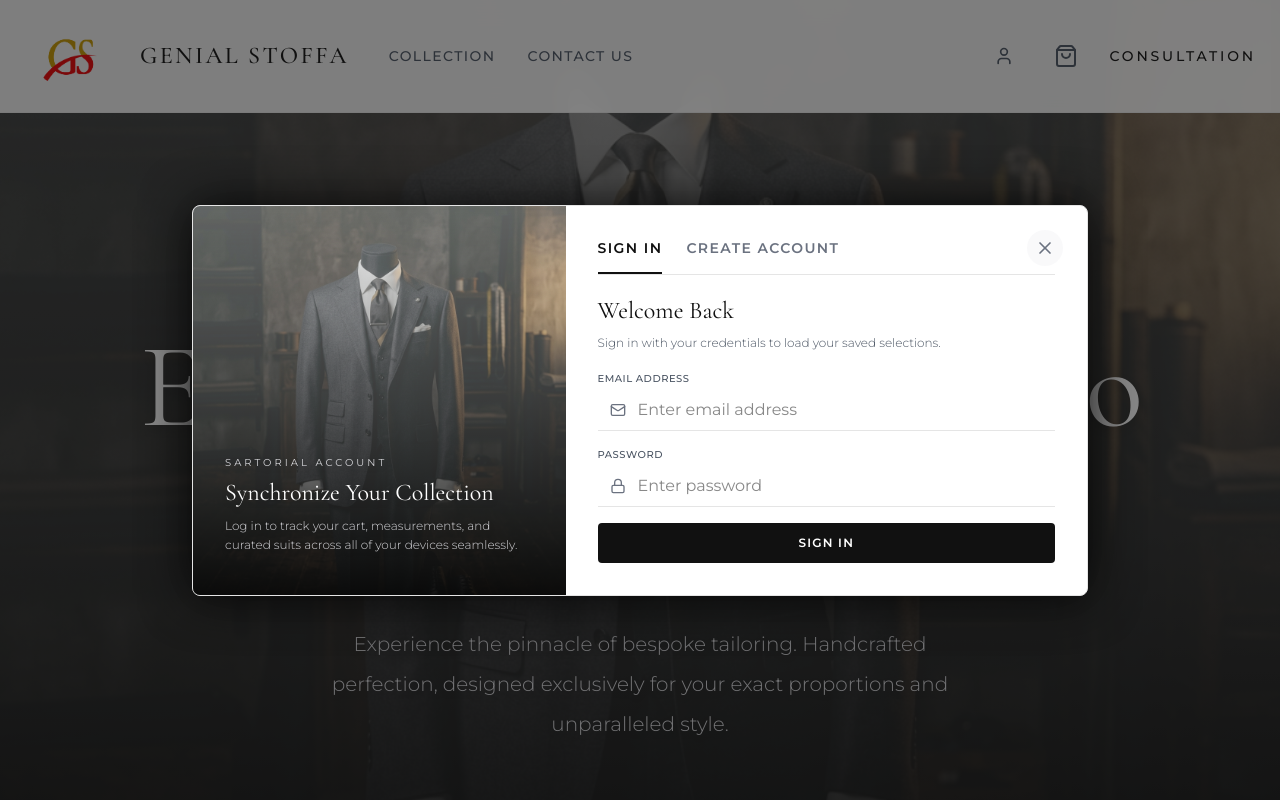
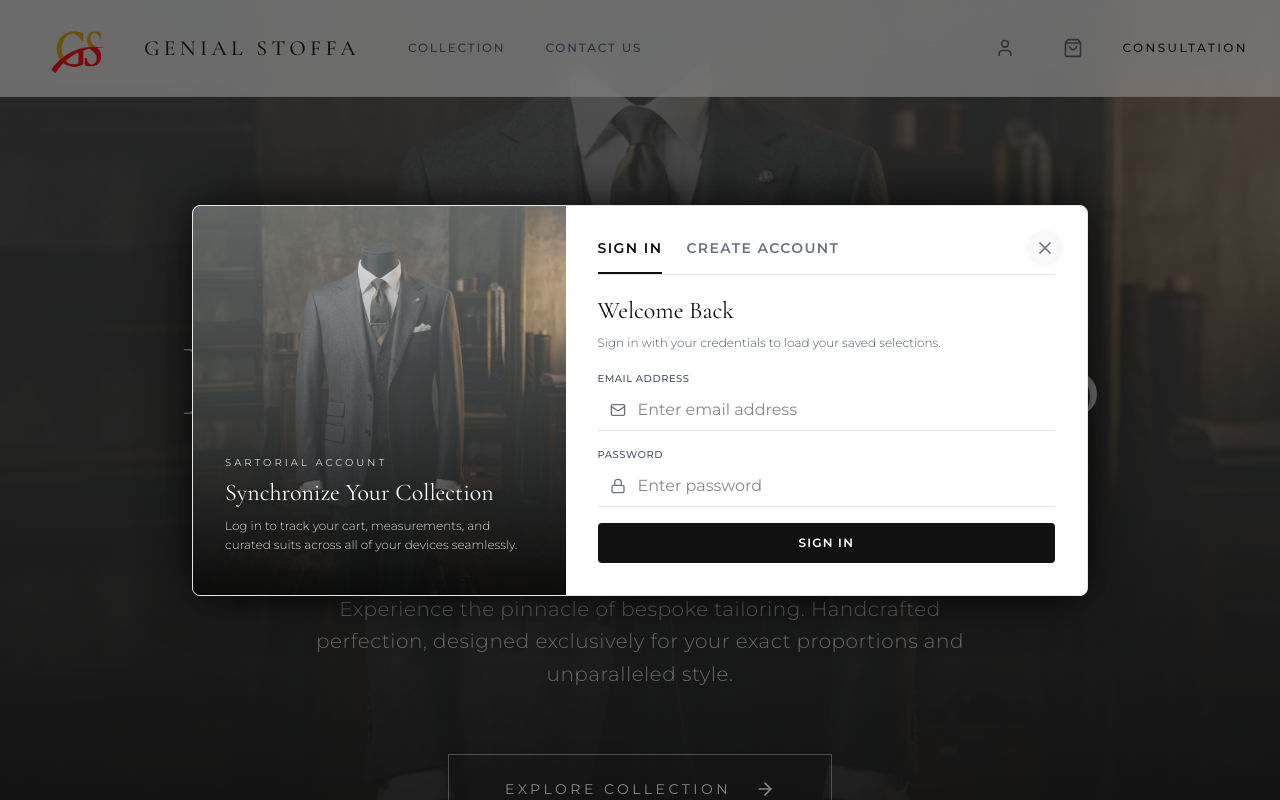
Before and after one commit to parthgoel2711/CFinal, a Next.js app: page / in a window 1280 px wide. Shown: the top 800 px of the page. Built offline with nearby package versions, Linux system fonts and the light colour scheme.

Commit message:
Update homepage and navbar

```diff
--- a/src/app/layout.tsx
+++ b/src/app/layout.tsx
@@ -30,10 +30,10 @@ export default function RootLayout({
   return (
     <html
       lang="en"
-      className={`${montserrat.variable} ${cormorant.variable} h-full antialiased`}
+      className={`${montserrat.variable} ${cormorant.variable} h-full antialiased scroll-smooth`}
       suppressHydrationWarning
     >
-      <body className="min-h-full flex flex-col font-sans bg-white text-[#111111]" suppressHydrationWarning>
+      <body className="min-h-full flex flex-col font-sans bg-white text-[#111111] overflow-x-hidden w-full" suppressHydrationWarning>
         <AuthProvider>
           <CartProvider>
             {children}
--- a/src/app/page.tsx
+++ b/src/app/page.tsx
@@ -66,7 +66,7 @@ export default function Home() {
   };
 
   return (
-    <div className="min-h-screen bg-white text-zinc-100 font-sans selection:bg-[#111111] selection:text-white">
+    <div className="min-h-screen bg-white text-zinc-100 font-sans selection:bg-[#111111] selection:text-white overflow-x-hidden w-full">
       <Navbar />
 
       {/* Hero Section */}
@@ -98,10 +98,10 @@ export default function Home() {
           <motion.span variants={fadeUpVariant} className="text-white text-xs md:text-sm uppercase tracking-[0.4em] mb-8 block drop-shadow-md">
             Master Tailors Since 1998
           </motion.span>
-          <motion.h1 variants={fadeUpVariant} className="text-5xl sm:text-6xl md:text-8xl lg:text-[7.5rem] font-serif text-white mb-12 leading-[1.05] max-w-5xl drop-shadow-lg tracking-tight">
-            Elevating Menswear to an <span className="italic">Art Form</span>
+          <motion.h1 variants={fadeUpVariant} className="text-4xl sm:text-5xl md:text-7xl lg:text-[6.5rem] font-serif text-white mb-8 md:mb-10 leading-[1.2] md:leading-[1.1] max-w-5xl drop-shadow-2xl tracking-normal">
+            Elevating Menswear to an <br className="sm:hidden" /><span className="italic font-light">Art Form</span>
           </motion.h1>
-          <motion.p variants={fadeUpVariant} className="text-lg md:text-xl text-zinc-300 mb-16 max-w-2xl font-light leading-loose drop-shadow-md">
+          <motion.p variants={fadeUpVariant} className="text-lg md:text-xl text-zinc-300/90 mb-16 max-w-2xl font-light leading-relaxed drop-shadow-md tracking-wide">
             Experience the pinnacle of bespoke tailoring. Handcrafted perfection, designed exclusively for your exact proportions and unparalleled style.
           </motion.p>
           <motion.button
@@ -109,10 +109,10 @@ export default function Home() {
             whileHover={{ scale: 1.02 }}
             whileTap={{ scale: 0.98 }}
             onClick={() => window.location.href = '/shop'}
-            className="group flex items-center gap-6 bg-transparent border border-white/80 text-white px-12 py-6 uppercase tracking-[0.25em] text-sm hover:bg-white hover:text-[#111111] hover:border-white transition-all duration-700 shadow-xl"
+            className="group flex items-center gap-4 md:gap-6 bg-transparent border border-white/50 text-white px-8 py-4 md:px-14 md:py-6 uppercase tracking-[0.25em] text-[10px] md:text-sm hover:bg-white hover:text-[#111111] hover:border-white transition-all duration-1000 ease-[0.16,1,0.3,1] shadow-2xl"
           >
             Explore Collection
-            <ArrowRight className="w-5 h-5 group-hover:translate-x-3 transition-transform duration-700 ease-out" />
+            <ArrowRight className="w-4 h-4 md:w-5 md:h-5 group-hover:translate-x-4 transition-transform duration-1000 ease-[0.16,1,0.3,1]" />
           </motion.button>
         </motion.div>
       </section>
@@ -231,18 +231,18 @@ export default function Home() {
                             src={item.image}
                             alt={item.name}
                             fill
-                            className={`opacity-90 group-hover:opacity-100 group-hover:scale-105 transition-all duration-[1.2s] ease-out ${
+                            className={`opacity-90 group-hover:opacity-100 group-hover:scale-110 transition-all duration-[2s] ease-[0.16,1,0.3,1] ${
                               item.category === "Accessories" ? "object-contain p-6" : "object-cover object-top"
                             }`}
                           />
                           {/* Refined gradient — darker at bottom for text, subtle at top */}
-                          <div className="absolute inset-0 bg-gradient-to-t from-[#050505]/90 via-[#050505]/20 to-transparent opacity-80 group-hover:opacity-70 transition-opacity duration-1000 pointer-events-none" />
+                          <div className="absolute inset-0 bg-gradient-to-t from-[#050505]/90 via-[#050505]/20 to-transparent opacity-80 group-hover:opacity-60 transition-opacity duration-[1.5s] pointer-events-none" />
 
                           {/* Subtle gold border accent on hover */}
-                          <div className="absolute inset-0 border border-transparent group-hover:border-[#111111]/10 transition-all duration-[1.5s] pointer-events-none" />
+                          <div className="absolute inset-0 border border-transparent group-hover:border-[#111111]/20 transition-all duration-[2s] ease-[0.16,1,0.3,1] pointer-events-none" />
 
                           {/* Rising gold line on hover */}
-                          <div className="absolute bottom-0 left-1/2 -translate-x-1/2 w-0 group-hover:w-full h-[1px] bg-[#111111]/50 transition-all duration-[1.5s] ease-[0.16,1,0.3,1] pointer-events-none" />
+                          <div className="absolute bottom-0 left-1/2 -translate-x-1/2 w-0 group-hover:w-full h-[1px] bg-[#111111]/40 transition-all duration-[1.5s] ease-[0.16,1,0.3,1] pointer-events-none" />
 
                           {/* Product Info Overlay */}
                           <div className="absolute bottom-0 left-0 right-0 p-8 md:p-10 z-20 pointer-events-none flex flex-col justify-end h-full">
--- a/src/components/Navbar.tsx
+++ b/src/components/Navbar.tsx
@@ -37,12 +37,12 @@ export default function Navbar() {
         initial={{ y: -100 }}
         animate={{ y: 0 }}
         transition={{ duration: 0.6, ease: "easeOut" }}
-        className="fixed w-full z-40 bg-white/90 backdrop-blur-md border-b border-[#E5E5E5]"
+        className="fixed w-full z-40 bg-white/70 backdrop-blur-xl border-b border-[#111111]/5 transition-all duration-500"
       >
-        <div className="max-w-[1600px] mx-auto px-6 h-28 flex items-center justify-between">
-          <div className="flex items-center gap-10">
-            <Link href="/" aria-label="Genial Stoffa Home" className="flex items-center gap-5 group">
-              <div className="relative h-24 w-24 group-hover:opacity-80 transition-opacity duration-300">
+        <div className="max-w-[1600px] mx-auto px-4 md:px-8 h-20 md:h-24 flex items-center justify-between">
+          <div className="flex items-center gap-3 md:gap-8">
+            <Link href="/" aria-label="Genial Stoffa Home" className="flex items-center gap-2 md:gap-4 group">
+              <div className="relative h-20 w-20 md:h-24 md:w-24 group-hover:opacity-80 transition-opacity duration-300 flex-shrink-0">
                 <Image
                   src="/logo-21.png"
                   alt="Genial Stoffa Logo"
@@ -51,26 +51,26 @@ export default function Navbar() {
                   priority
                 />
               </div>
-              <span className="text-xl md:text-2xl font-serif text-[#111111] tracking-widest uppercase font-medium">
+              <span className="hidden sm:block text-base sm:text-xl md:text-[1.35rem] font-serif text-[#111111] tracking-[0.2em] uppercase font-medium">
                 Genial Stoffa
               </span>
             </Link>
-            <div className="hidden md:flex items-center gap-8">
-              <Link href="/shop" className="text-sm font-medium uppercase tracking-[0.1em] text-[#4B5563] hover:text-[#111111] transition-colors relative after:absolute after:-bottom-1 after:left-0 after:h-[1px] after:w-0 after:bg-[#111111] hover:after:w-full after:transition-all after:duration-300">
+            <div className="hidden md:flex items-center gap-10 ml-4">
+              <Link href="/shop" className="text-xs font-medium uppercase tracking-[0.15em] text-[#4B5563] hover:text-[#111111] transition-colors relative after:absolute after:-bottom-1.5 after:left-0 after:h-[1px] after:w-0 after:bg-[#111111] hover:after:w-full after:transition-all after:duration-500 ease-out">
                 Collection
               </Link>
-              <Link href="/#contact" className="text-sm font-medium uppercase tracking-[0.1em] text-[#4B5563] hover:text-[#111111] transition-colors relative after:absolute after:-bottom-1 after:left-0 after:h-[1px] after:w-0 after:bg-[#111111] hover:after:w-full after:transition-all after:duration-300">
+              <Link href="/#contact" className="text-xs font-medium uppercase tracking-[0.15em] text-[#4B5563] hover:text-[#111111] transition-colors relative after:absolute after:-bottom-1.5 after:left-0 after:h-[1px] after:w-0 after:bg-[#111111] hover:after:w-full after:transition-all after:duration-500 ease-out">
                 Contact Us
               </Link>
             </div>
           </div>
-          <div className="flex items-center gap-6">
+          <div className="flex items-center gap-2 sm:gap-4 md:gap-8">
             {/* User Session Menu */}
             {user ? (
               <div className="relative">
                 <button
                   onClick={() => setIsUserMenuOpen(!isUserMenuOpen)}
-                  className="flex items-center gap-2 text-[#4B5563] hover:text-[#111111] transition-colors p-2 text-sm uppercase tracking-wider font-medium cursor-pointer relative after:absolute after:bottom-0 after:left-0 after:h-[1px] after:w-0 after:bg-[#111111] hover:after:w-full after:transition-all after:duration-300"
+                  className="flex items-center gap-2 text-[#4B5563] hover:text-[#111111] transition-colors p-2 text-xs uppercase tracking-[0.15em] font-medium cursor-pointer relative after:absolute after:bottom-0 after:left-0 after:h-[1px] after:w-0 after:bg-[#111111] hover:after:w-full after:transition-all after:duration-500 ease-out"
                 >
                   <User className="w-5 h-5" />
                   <span className="hidden sm:inline">{user.name || user.username}</span>
@@ -125,11 +125,11 @@ export default function Navbar() {
             {/* Shopping Cart Trigger */}
             <button
               onClick={() => setIsCartOpen(true)}
-              className="relative text-[#4B5563] hover:text-[#111111] transition-colors p-2 cursor-pointer after:absolute after:bottom-0 after:left-0 after:h-[1px] after:w-0 after:bg-[#111111] hover:after:w-full after:transition-all after:duration-300"
+              className="relative text-[#4B5563] hover:text-[#111111] transition-colors p-2 cursor-pointer after:absolute after:bottom-0 after:left-0 after:h-[1px] after:w-0 after:bg-[#111111] hover:after:w-full after:transition-all after:duration-500 ease-out"
             >
-              <ShoppingBag className="w-6 h-6" />
+              <ShoppingBag className="w-5 h-5" />
               {cartItemCount > 0 && (
-                <span className="absolute top-0 right-0 bg-[#111111] text-white text-[10px] font-bold w-5 h-5 flex items-center justify-center rounded-full">
+                <span className="absolute -top-1 -right-1 bg-[#111111] text-white text-[9px] font-bold w-4 h-4 flex items-center justify-center rounded-full">
                   {cartItemCount}
                 </span>
               )}
@@ -137,7 +137,7 @@ export default function Navbar() {
 
             <button
               onClick={() => setIsModalOpen(true)}
-              className="hidden md:inline-flex items-center gap-2 text-sm font-medium uppercase tracking-[0.2em] hover:text-[#111111] transition-colors text-[#111111] cursor-pointer relative after:absolute after:-bottom-1 after:left-0 after:h-[1px] after:w-0 after:bg-[#111111] hover:after:w-full after:transition-all after:duration-300"
+              className="hidden md:inline-flex items-center gap-2 text-xs font-medium uppercase tracking-[0.2em] hover:text-black/70 transition-colors text-[#111111] cursor-pointer relative after:absolute after:-bottom-1.5 after:left-0 after:h-[1px] after:w-0 after:bg-[#111111] hover:after:w-full after:transition-all after:duration-500 ease-out"
             >
               Consultation
             </button>
```
